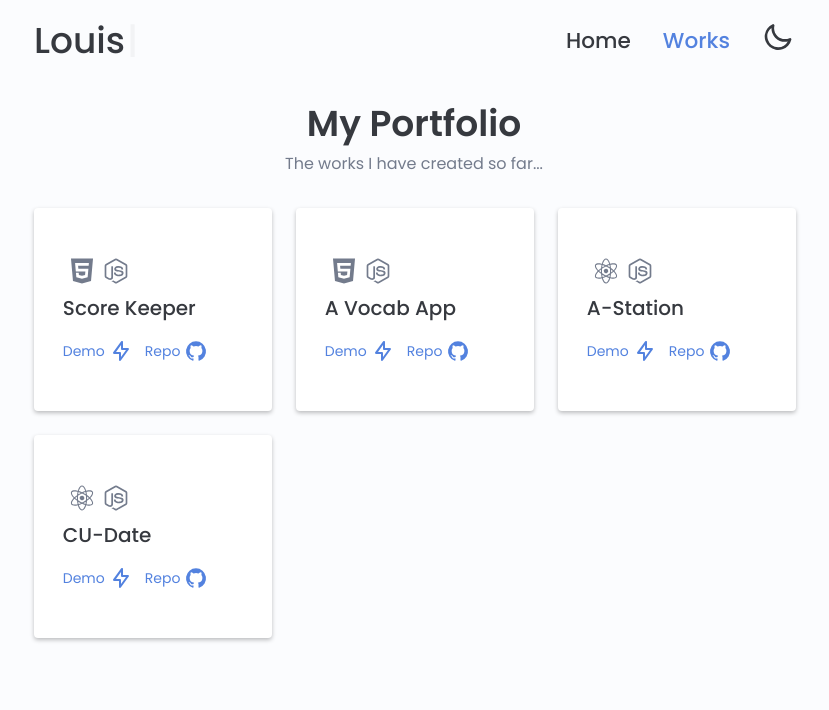
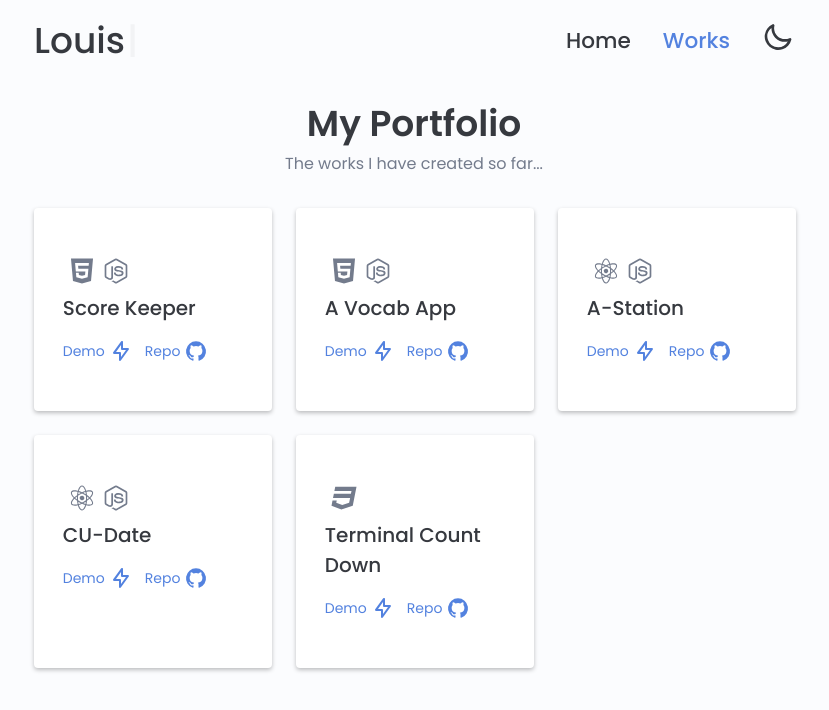
Before and after one commit to louiskwt/portfolio-page, a Next.js app: page /portfolio in a window 1280 px wide. Shown: the top 710 px of the page, without its empty margins (226-1055 px from the left). Built offline with nearby package versions, Linux system fonts and the light colour scheme.

Commit message:
added tcd project

```diff
--- a/public/projects/projects.js
+++ b/public/projects/projects.js
@@ -31,6 +31,14 @@ const projects = [
     descriptions: "A survey app for a psychological research carried out at CUHK",
     technologies: ["react", "javascript"],
   },
+  {
+    id: 5,
+    title: "Terminal Count Down",
+    repo: "https://github.com/louiskwt/tcd",
+    link: "https://www.youtube.com/watch?v=RRJWFTlhmCo",
+    descriptions: "A terminal countdown timer built using C",
+    technologies: ["C"],
+  },
   // {
   //     "id": 5,
   //     "title": "DSE Wordle",
```
